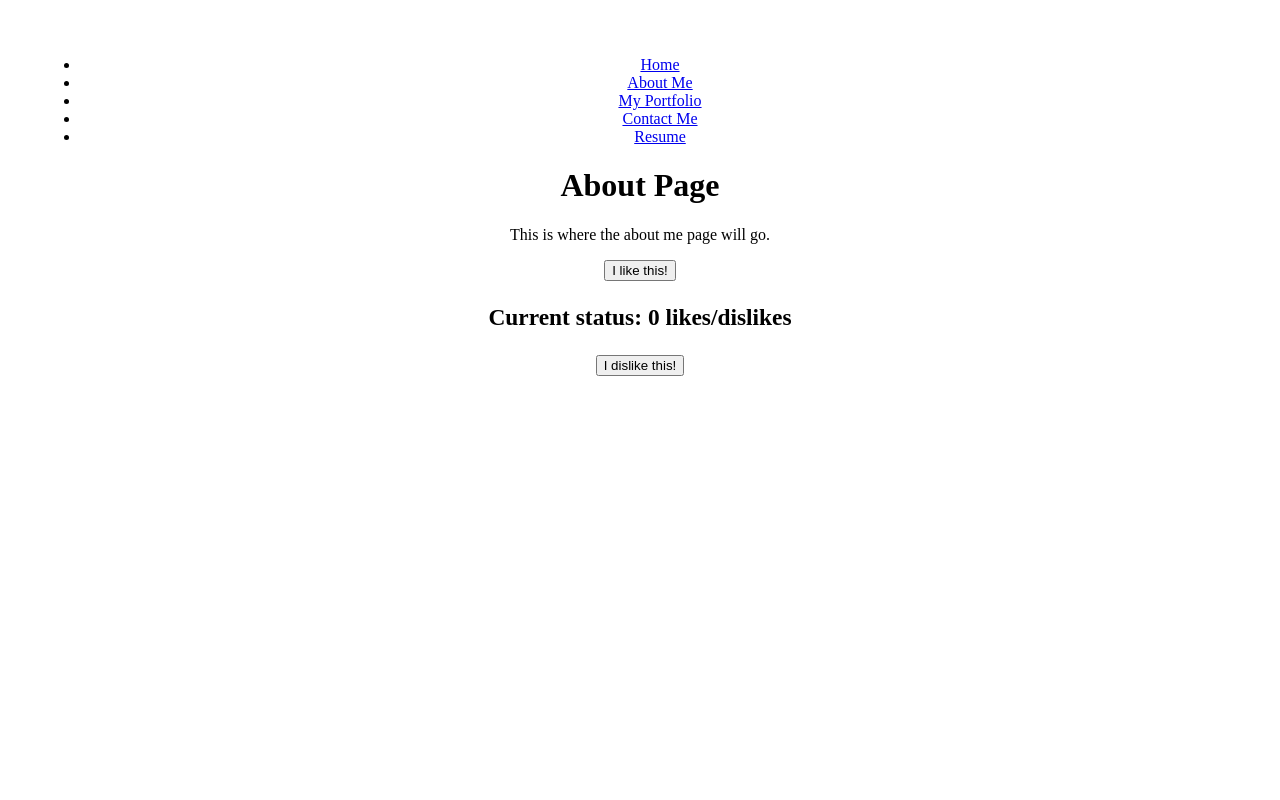
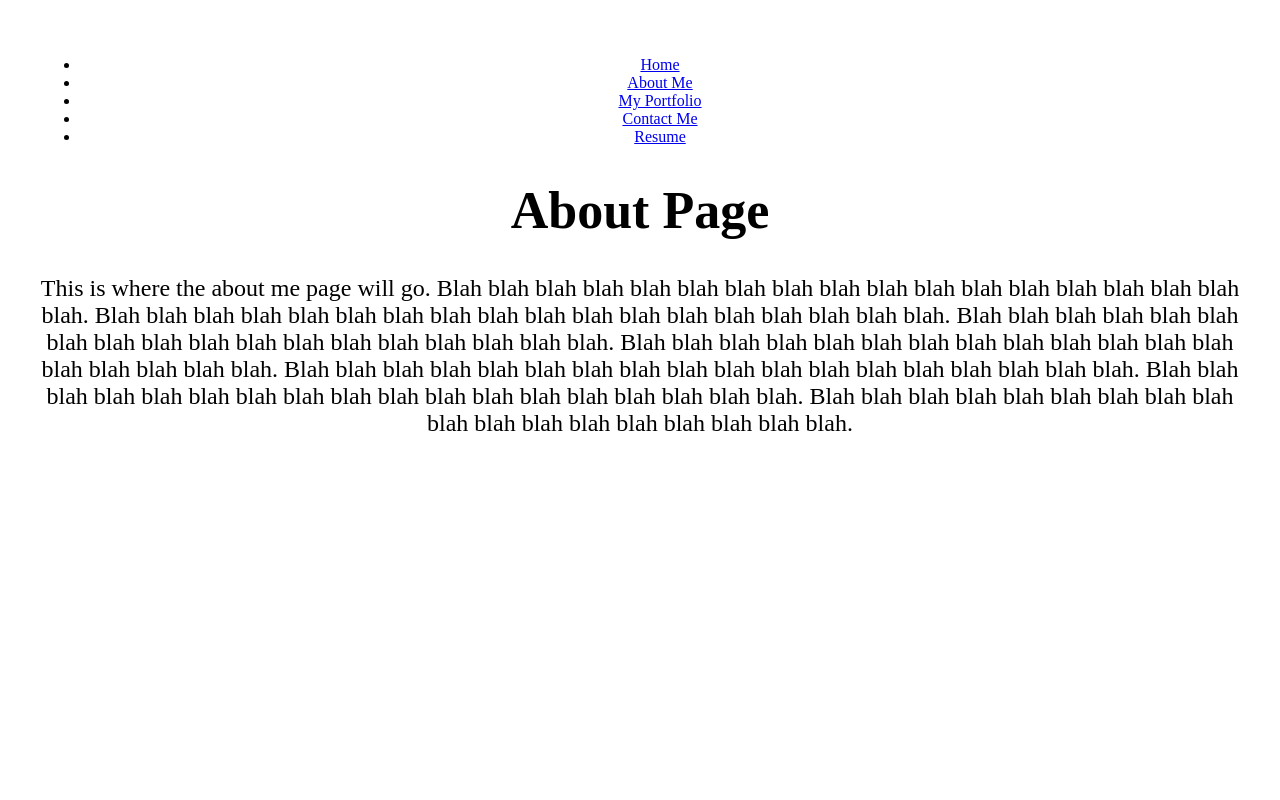
Before and after one commit to krosengr4/React-Portfolio, a React (Vite) app in the folder react-portfolio/: page /AboutMe in a window 1280 px wide. Shown: the top 800 px of the page. Built offline with nearby package versions, Linux system fonts and the light colour scheme.

Commit message:
Messing around with css

```diff
--- a/react-portfolio/src/App.css
+++ b/react-portfolio/src/App.css
@@ -41,10 +41,50 @@
   color: #888;
 }
 
+.aboutme-title {
+  font-size: 52px;
+}
+
+.aboutme-content {
+  font-size: 24px;
+  position: relative;
+
+}
+
 .like-dislikeBtn {
   font-size: 20px;
   display: flex;
   justify-content: center;
   align-items: center;
   flex-direction: column;
+  position: relative;
+  top: 500px;
 }
+
+.likeBtn {
+  padding: 5px;
+  color: rgb(49, 119, 65);
+  background-color: rgb(29, 29, 81);
+  font-size: 12px;
+}
+
+.likeBtn:hover {
+  color: rgb(0, 0, 0);
+  background-color: lightgreen;
+}
+
+.dislikeBtn {
+  padding: 5px;
+  color: rgb(49, 119, 65);
+  background-color: rgb(29, 29, 81);
+  font-size: 12px;
+}
+
+.dislikeBtn:hover {
+  color: rgb(0, 0, 0);
+  background-color: rgb(175, 34, 15);
+}
+
+.counter-status{
+  font-size: 18px;
+}
--- a/react-portfolio/src/pages/AboutMe.jsx
+++ b/react-portfolio/src/pages/AboutMe.jsx
@@ -4,23 +4,26 @@ import '../App.css'
 
 export default function AboutMe() {
 
-  const [count, setCount] = useState(0)
+  const [count, setCount] = useState(578)
 
     return (
       <div>
-        <h1>About Page</h1>
-        <p>
-          This is where the about me page will go.
+        <h1 className="aboutme-title">About Page</h1>
+        <p className="aboutme-content">
+          This is where the about me page will go. Blah blah blah blah blah blah blah blah blah blah blah blah blah blah blah blah blah blah.
+          Blah blah blah blah blah blah blah blah blah blah blah blah blah blah blah blah blah blah. Blah blah blah blah blah blah blah blah blah blah blah blah blah blah blah blah blah blah.
+          Blah blah blah blah blah blah blah blah blah blah blah blah blah blah blah blah blah blah. Blah blah blah blah blah blah blah blah blah blah blah blah blah blah blah blah blah blah.
+          Blah blah blah blah blah blah blah blah blah blah blah blah blah blah blah blah blah blah. Blah blah blah blah blah blah blah blah blah blah blah blah blah blah blah blah blah blah.
         </p>
 
         <div className="like-dislikeBtn">
-        <button onClick={() => setCount((count) => count + 1)}>
+        <button className='likeBtn' onClick={() => setCount((count) => count + 1)}>
           I like this!
         </button>
 
-        <h3> Current status: {count} likes/dislikes </h3>
+        <h3 className="counter-status"> Current status: {count} likes/dislikes </h3>
 
-        <button onClick={() => setCount((count) => count - 1)}>
+        <button className='dislikeBtn'onClick={() => setCount((count) => count - 1)}>
           I dislike this!
         </button>
        </div>
```
